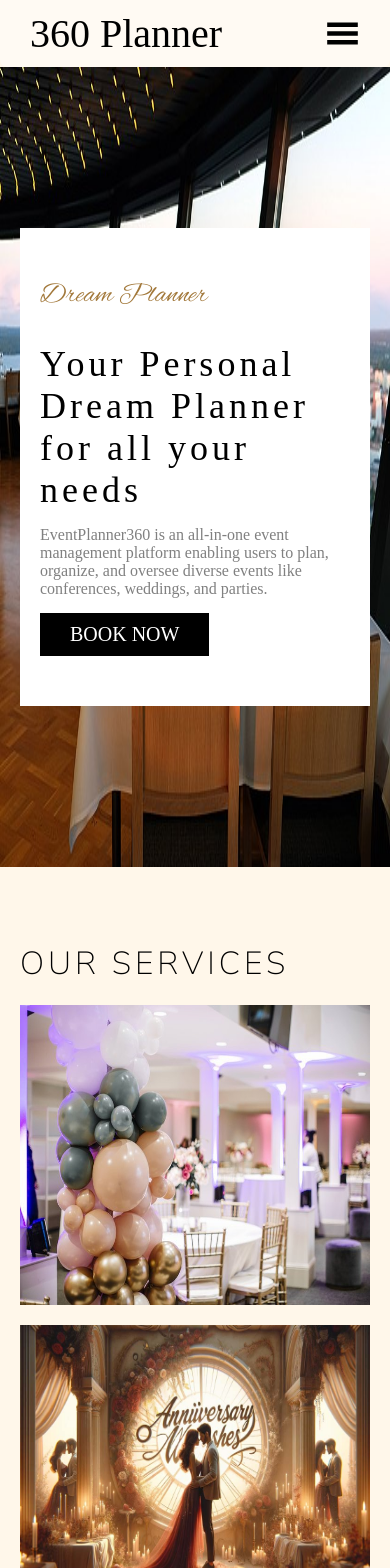
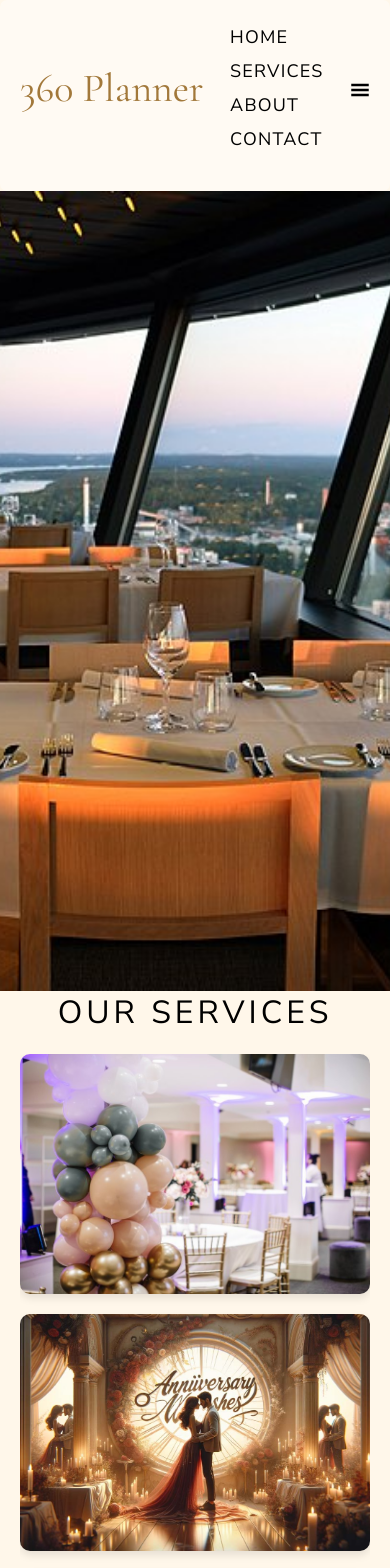
Before and after one commit to Swarnadip1/MERN_STACK_EVENT, a React (Vite) app in the folder frontend/: page / in a window 390 px wide. Shown: the top 1568 px of the page. Built offline with nearby package versions, Linux system fonts and the light colour scheme.

Commit message:
seventh commit

```diff
--- a/frontend/src/App.css
+++ b/frontend/src/App.css
@@ -1,4 +1,6 @@
-@import url("https://fonts.googleapis.com/css2?family=Alex+Brush&family=Cormorant+Garamond:ital,wght@0,300;0,400;0,500;0,600;0,700;1,300;1,400;1,500;1,600;1,700&family=Nunito+Sans:ital,opsz,wght@0,6..12,200..1000;1,6..12,200..1000&display=swap");
+/* Global styles */
+@import url("https://fonts.googleapis.com/css2?family=Alex+Brush&family=Cormorant+Garamond:ital,wght@0,300;0,400;0,500;0,600;0,700;1,300;1,400;1,500;1,600;1,700&family=Nunito+Sans:ital,opsz,wght@0,600;1,600&display=swap");
+
 * {
   margin: 0;
   padding: 0;
@@ -6,426 +8,452 @@
   box-sizing: border-box;
   font-size: 20px;
 }
+
 ::-webkit-scrollbar {
   display: none;
 }
+
 body {
   background: #fff7ea;
+  font-family: "Nunito Sans", sans-serif;
 }
+
 .container {
-  min-width: 1500px;
+  width: 100%;
   max-width: 1500px;
   margin: 0 auto;
-  font-family: "Nunito Sans", sans-serif;
-}
-@media (max-width: 1520px) {
-  .container {
-    min-width: 100%;
-    padding: 20px;
-  }
+  padding: 0 20px;
 }
 
+/* Navigation */
 nav {
   display: flex;
-  max-width: 1500px;
-  min-width: 1500px;
-  padding: 25px 10px 40px 10px;
-  margin-bottom: 25px;
   justify-content: space-between;
-  position: relative;
   align-items: center;
-  border-bottom-right-radius: 7px;
-  border-bottom-left-radius: 7px;
-  margin: 0 auto;
+  padding: 25px 20px 40px;
+  background-color: #ffffff63; /* Semi-transparent background */
+  border-radius: 7px;
 }
-nav::after {
-  content: "";
-  position: absolute;
-  height: 0.6px;
-  bottom: 0;
-  left: 0;
-  width: 100%;
-  background: rgb(201, 201, 201);
+
+nav .logo {
+  font-size: 2rem;
+  font-family: "Cormorant Garamond", serif; /* Updated font */
+  color: #a2783a;
 }
-nav .logo {
-  flex: 1;
+
+nav .navLinks {
   display: flex;
   align-items: center;
-  font-size: 2rem;
 }
-nav .navLinks {
-  flex: 2;
-}
-nav .navLinks {
-  display: flex;
-  justify-content: flex-end;
-  align-items: center;
-}
+
 nav .navLinks .links {
   display: flex;
   gap: 25px;
 }
+
 nav .navLinks .links a {
   text-decoration: none;
-  font-weight: 300;
-  letter-spacing: 1.4px;
-  font-size: 24px;
+  color: #000; /* Darker color for links */
+  font-weight: 500;
+  letter-spacing: 1.2px;
+  font-size: 18px; /* Slightly reduced font size */
+  transition: color 0.3s;
 }
+
 nav .navLinks .links a:hover {
-  transition: 0.3s;
-  cursor: pointer;
+  color: #a2783a; /* Highlight color on hover */
 }
+
 nav .hamburger {
   display: none;
-}
-nav svg {
   font-size: 1.75rem;
 }
-@media (max-width: 1520px) {
-  nav {
-    min-width: 100%;
-    padding: 25px 20px 40px 20px;
-  }
-}
-@media (max-width: 1100px) {
-  nav {
-    z-index: 20;
-    position: unset;
-    background: #ffffff63;
-    padding: 10px 30px;
-  }
-  nav::after {
-    content: "";
-    display: none;
-  }
-  nav .hamburger {
-    display: flex;
-  }
-  nav .navLinks {
-    position: absolute;
-    display: flex;
-    flex-direction: column;
-    top: -100%;
-    background: #a2783a;
-    width: 100%;
-    left: 0;
-    padding: 15px 7.5px;
-    z-index: -1;
-    transition: 0.3s;
-  }
-  nav .showmenu {
-    position: absolute;
-    display: flex;
-    flex-direction: column;
-    top: 67px;
-    background: #a2783a;
-    left: 0;
-    padding: 15px 7.5px;
-    transition: 0.3s;
-    margin: 0 15px;
-    width: 96.7vw;
-    margin-right: 30px;
-    border-top-right-radius: 7px;
-    border-top-left-radius: 7px;
-    z-index: 2;
-  }
-  nav .showmenu .links {
-    flex-direction: column;
-    text-align: center;
-  }
-  nav .navLinks .links a {
-    color: #fff;
-  }
-}
-@media (max-width: 800px) {
-  nav .showmenu {
-    width: 96vw;
-  }
-}
-@media (max-width: 650px) {
-  nav .showmenu {
-    margin: 0;
-    width: 100%;
-    border-radius: 0;
-  }
-}
 
+/* Hero section */
 .hero {
   position: relative;
   height: 800px;
-  width: 100%;
   display: flex;
   align-items: center;
   justify-content: center;
+  text-align: center;
+  color: #000;
 }
+
 .hero img {
   position: absolute;
   width: 100%;
   top: 0;
   left: 0;
   height: 100%;
+  object-fit: cover; /* Ensure image covers the container */
 }
+
 .hero .item {
-  display: flex;
-  flex-direction: column;
-  gap: 30px;
+  max-width: 600px;
   background: #fff;
-  position: relative;
   padding: 50px 20px;
+  border-radius: 10px;
+  box-shadow: 0 4px 8px rgba(0, 0, 0, 0.1); /* Soft shadow effect */
 }
+
 .hero .item h3 {
   font-family: "Alex Brush", cursive;
   color: #a2783a;
-  font-weight: 300;
+  font-weight: 400;
   font-size: 28px;
+  margin-bottom: 20px;
 }
+
 .hero .item div {
   display: flex;
   flex-direction: column;
   gap: 15px;
 }
+
 .hero .item div h1 {
   font-size: 36px;
-  font-weight: 300;
-  letter-spacing: 4px;
+  font-weight: 400;
+  letter-spacing: 3px;
 }
+
 .hero .item div p {
   color: gray;
   font-size: 16px;
 }
+
 .hero .item div a {
   padding: 10px 30px;
   color: #fff;
   background: #000;
-  width: fit-content;
-  cursor: default;
-}
-@media (max-width: 620px) {
-  .hero {
-    padding: 0 20px;
-  }
-  .hero .item {
-    width: 100%;
-  }
+  font-size: 18px;
+  font-weight: 500;
+  border-radius: 5px;
+  text-decoration: none;
+  transition: background-color 0.3s, color 0.3s;
 }
 
+.hero .item div a:hover {
+  background-color: #a2783a;
+  color: #fff;
+}
+
+/* Contact section */
 .contact {
   display: flex;
   flex-direction: column;
   gap: 30px;
+  padding: 75px 20px;
+  text-align: center;
 }
+
 .contact .banner {
   display: flex;
+  flex-wrap: wrap;
   gap: 30px;
+  justify-content: center;
 }
+
 .contact .banner .item {
   flex: 1;
-  display: flex;
-  flex-direction: column;
-  gap: 10px;
-  align-items: center;
+  max-width: 350px;
+  padding: 20px;
   border: 1px solid #a2783a;
-  padding: 15px 0;
-  border-radius: 7px;
+  border-radius: 10px;
+  background-color: #fff;
+  box-shadow: 0 4px 8px rgba(0, 0, 0, 0.1);
 }
+
 .contact .banner .item h4 {
+  font-family: "Alex Brush", cursive;
+  font-size: 24px;
   font-weight: 300;
-  font-family: "Alex Brush", cursive;
-  font-size: 2rem;
+  color: #a2783a;
+  margin-bottom: 10px;
 }
+
 .contact .banner .item p {
   color: gray;
+  font-size: 16px;
 }
+
 .contact .banner:last-child .item {
   border: none;
 }
+
 .contact .banner:last-child .item form {
-  width: 100%;
-  padding: 0 20px;
   display: flex;
   flex-direction: column;
   gap: 20px;
 }
+
 .contact .banner:last-child .item form div {
   display: flex;
   gap: 20px;
+  align-items: center;
 }
-.contact .banner:last-child .item form div input {
+
+.contact .banner:last-child .item form div input,
+.contact .banner:last-child .item form textarea {
   flex: 1;
+  padding: 10px;
+  border: 1px solid #a2783a;
+  border-radius: 7px;
+  background-color: #fff;
+  transition: border-color 0.3s;
 }
-.contact .banner:last-child .item form h2 {
+
+.contact .banner:last-child .item form div input:focus,
+.contact .banner:last-child .item form textarea:focus {
+  outline: none;
+  border-color: #000;
+}
+
+.contact .banner:last-child .item form button {
+  padding: 10px 40px;
+  font-size: 18px;
+  color: #fff;
+  background: #a2783a;
+  font-weight: 500;
+  border: none;
+  border-radius: 5px;
+  cursor: pointer;
+  transition: background-color 0.3s;
+}
+
+.contact .banner:last-child .item form button:hover {
+  background-color: #000;
+}
+
+/* Footer */
+footer {
+  padding: 50px 20px;
+  background: #000;
+  color: #fff;
+  text-align: center;
+}
+
+footer .banner {
+  max-width: 750px;
+  margin: 0 auto;
+}
+
+footer .banner .title h1 {
+  font-family: "Cormorant Garamond", serif;
+  font-size: 40px;
+  font-weight: 400;
+  letter-spacing: 3px;
+  margin-bottom: 10px;
+}
+
+footer .banner .title p {
+  font-family: "Alex Brush", cursive;
+  font-size: 24px;
+  color: #a2783a;
+}
+
+footer .banner .tag {
+  display: flex;
+  flex-direction: column;
+  gap: 15px;
+  margin-top: 20px;
+}
+
+footer .banner .tag div {
+  display: flex;
+  gap: 10px;
+}
+
+footer .banner .tag div input {
+  flex: 1;
+  padding: 8px;
+  border-radius: 8px;
+  border: 1px solid #fff7ea;
+  background-color: transparent;
+  transition: border-color 0.3s;
+}
+
+footer .banner .tag div input:focus {
+  outline: none;
+  border-color: #a2783a;
+}
+
+footer .banner .tag div button {
+  padding: 7px 15px;
+  font-size: 16px;
+  color: #fff;
+  background: #a2783a;
+  border: none;
+  border-radius: 8px;
+  cursor: pointer;
+  transition: background-color 0.3s;
+}
+
+footer .banner .tag div button:hover {
+  background-color: #000;
+}
+
+/* About section */
+.about {
+  padding: 75px 20px;
+  text-align: center;
+}
+
+.about h4 {
+  font-family: "Alex Brush", cursive;
+  font-size: 24px;
+  font-weight: 300;
+  color: #a2783a;
+  margin-bottom: 20px;
+}
+
+.about h2 {
   font-size: 32px;
   font-weight: 300;
-  letter-spacing: 3px;
+  letter-spacing: 4px;
+  margin-bottom: 20px;
+  color: #000;
 }
-.contact .banner:last-child .item form input,
-.contact .banner:last-child .item form textarea {
-  padding: 8px;
-  background: transparent;
-  border: 1px solid #a2783a;
-  border-radius: 7px;
+
+.about p {
+  line-height: 1.8;
+  letter-spacing: 1px;
+  word-spacing: 3px;
+  color: #555;
 }
-.contact .banner:last-child .item form button {
-  padding: 10px 60px;
+
+/* Services section */
+.services {
+  padding: 75px 20px;
+  text-align: center;
+}
+
+.services h2 {
+  font-size: 32px;
+  font-weight: 300;
+  letter-spacing: 4px;
+  margin-bottom: 20px;
+  color: #000;
+}
+
+.services .banner {
+  display: grid;
+  grid-template-columns: repeat(auto-fit, minmax(300px, 1fr));
+  grid-gap: 20px;
+}
+
+.services .banner .item {
+  position: relative;
+  overflow: hidden;
+  border-radius: 10px;
+  box-shadow: 0 4px 8px rgba(0, 0, 0, 0.1);
+}
+
+.services .banner .item img {
+  width: 100%;
+  height: 100%;
+  object-fit: cover;
+}
+
+.services .banner .item h3 {
+  position: absolute;
+  bottom: -100%;
+  left: 0;
+  width: 100%;
+  padding: 15px;
+  background-color: #a2783a;
+  color: #fff;
   font-size: 24px;
-  color: #fff;
-  background: #a2783a;
-  font-weight: 300;
-  font-family: "Alex Brush", cursive;
-  border: none;
-  width: fit-content;
+  font-weight: 400;
+  text-align: center;
+  transition: bottom 0.3s;
 }
-.contact .banner:last-child .item form input:focus,
-.contact .banner:last-child .item form textarea:focus {
-  outline: none;
+
+.services .banner .item:hover h3 {
+  bottom: 0;
 }
-@media (max-width: 830px) {
-  .contact .banner {
-    flex-direction: column;
+
+@media (max-width: 1520px) {
+  .container {
+    padding: 0 20px;
   }
 }
+
+@media (max-width: 1100px) {
+  nav .navLinks {
+    position: static;
+    flex-direction: column;
+    align-items: center;
+    gap: 20px;
+  }
+
+  nav .navLinks .links {
+    flex-direction: column;
+    gap: 10px;
+  }
+
+  nav .hamburger {
+    display: block;
+    cursor: pointer;
+  }
+
+  nav .showmenu {
+    top: 67px;
+    padding: 15px;
+    margin: 0;
+    width: calc(100% - 40px);
+    left: 20px;
+    border-radius: 7px;
+    z-index: 2;
+  }
+
+  nav .showmenu .links {
+    flex-direction: column;
+    text-align: center;
+  }
+
+  nav .showmenu .links a {
+    font-size: 20px;
+  }
+
+  nav .showmenu .links a:hover {
+    color: #fff;
+  }
+}
+
+@media (max-width: 800px) {
+  nav .showmenu {
+    width: calc(100% - 40px);
+  }
+}
+
+@media (max-width: 650px) {
+  nav .showmenu {
+    width: 100%;
+    margin: 0;
+    border-radius: 0;
+  }
+}
+
+@media (max-width: 620px) {
+  .hero .item {
+    padding: 40px 20px;
+  }
+}
+
 @media (max-width: 640px) {
   .contact .banner:last-child .item form {
     padding: 0;
   }
+
   .contact .banner:last-child .item form div {
     flex-direction: column;
   }
 }
 
-footer {
-  padding: 50px 20px;
-  background: #000;
-  display: flex;
-  justify-content: center;
-  color: #fff;
-}
-footer .banner {
-  max-width: 750px;
-  display: flex;
-  flex-direction: column;
-  align-items: center;
-}
-footer .banner .title {
-  text-align: center;
-}
-footer .banner .title h1 {
-  font-size: 40px;
-  font-family: "Cormorant Garamond", serif;
-  letter-spacing: 3px;
-  font-weight: 400;
-}
-footer .banner .title p {
-  color: #a2783a;
-  font-family: "Alex Brush", cursive;
-  font-size: 24px;
-}
-footer .banner .tag {
-  display: flex;
-  flex-direction: column;
-  gap: 15px;
-  margin: 20px 0;
-}
-footer .banner .tag div {
-  display: flex;
-  gap: 5px;
-}
-footer .banner .tag div input {
-  flex: 1;
-  border-radius: 8px;
-  padding: 6px;
-  background: transparent;
-  border: 1px solid #fff7ea;
-}
-footer .banner .tag div input:focus {
-  outline: none;
-}
-footer .banner .tag p {
-  text-align: center;
-}
-footer .banner .tag div button {
-  background: #fff7ea;
-  border: 1px solid #fff7ea;
-  padding: 7px 15px;
-  border-radius: 8px;
-}
 @media (max-width: 500px) {
   footer .banner .tag div {
     flex-direction: column;
     gap: 12px;
   }
 }
-.about {
-  padding-top: 75px;
-  padding-bottom: 75px;
-}
-.about h4 {
-  color: #a2783a;
-  font-family: "Alex Brush", cursive;
-  font-weight: 200;
-  font-size: 24px;
-  margin-bottom: 20px;
-}
-.about h2 {
-  color: #000;
-  font-weight: 200;
-  font-size: 32px;
-  margin-bottom: 20px;
-  letter-spacing: 4px;
-}
-.about p {
-  line-height: 36px;
-  letter-spacing: 2px;
-  word-spacing: 6px;
-}
-.services {
-  padding-top: 75px;
-  padding-bottom: 75px;
-}
-.services h2 {
-  color: #000;
-  font-weight: 200;
-  font-size: 32px;
-  margin-bottom: 20px;
-  letter-spacing: 4px;
-}
-.services .banner {
-  display: grid;
-  grid-template-columns: repeat(auto-fit, minmax(400px, 1fr));
-  grid-gap: 20px;
-}
-.services .banner .item {
-  display: flex;
-  position: relative;
-  height: 300px;
-  overflow: hidden;
-}
-.services .banner .item img {
-  width: 100%;
-  height: 100%;
-}
-.services .banner .item h3 {
-  position: absolute;
-  background: #fff7ea;
-  width: 100%;
-  height: 100%;
-  display: flex;
-  justify-content: center;
-  align-items: center;
-  font-size: 28px;
-  font-weight: 300;
-  color: #a2783a;
-  bottom: -200%;
-  transition: 0.3s;
-}
-.services .banner .item:hover h3 {
-  bottom: 0;
-  transition: 0.3s;
-}
-@media (max-width: 1280px) {
-  .services .banner {
-    display: grid;
-    grid-template-columns: repeat(auto-fit, minmax(300px, 1fr));
-    grid-gap: 20px;
-  }
-}
```
